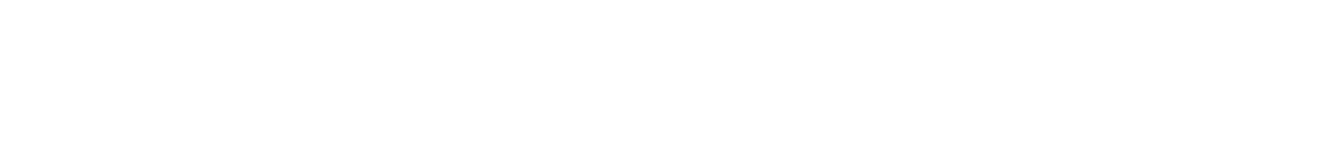
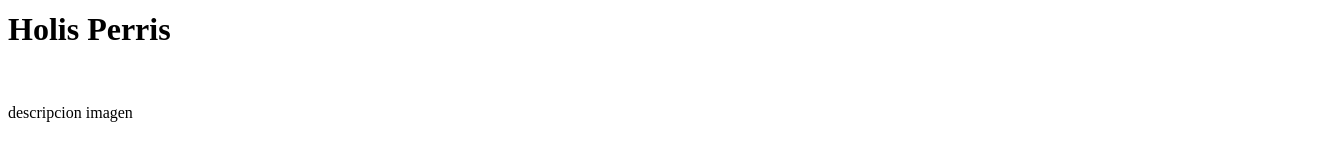
Before and after one commit to ulises1999/Pandeles-SakuraApp, a React (Vite) app: page / in a window 1280 px wide. Shown: the part 132-276 px from the top of the page, 1336 px wide, since content can reach past the window. Built offline with nearby package versions, Linux system fonts and the light colour scheme.

Commit message:
verificacion y testeo de componente Card

```diff
--- a/src/App.jsx
+++ b/src/App.jsx
@@ -1,9 +1,8 @@
 import { useState } from 'react'
-// import reactLogo from './assets/react.svg'
-// import viteLogo from '/vite.svg'
 import './App.css'
 import Navbar from './components/Navbar'
 import ItemListContainer from './components/ItemListContainer'
+import Cards from './components/Cards'
 
 
 function App() {
@@ -13,6 +12,7 @@ function App() {
     <div>
       <Navbar/>
       <ItemListContainer greeting='Holis Perris'/>
+      <Cards text='descripcion imagen'/>
     </div>
   )
 }
--- /dev/null
+++ b/src/components/Cards.jsx
@@ -0,0 +1,10 @@
+const Cards = (props) => {
+    return (
+        <div className="cardContainer">
+            <img src="" className="imagenCard" alt="" />
+            <p>{props.text}</p>
+        </div>
+    )
+}
+
+export default Cards
--- a/src/main.jsx
+++ b/src/main.jsx
@@ -1,6 +1,6 @@
 import { createRoot } from 'react-dom/client'
 import App from './App.jsx'
-import './index.css'
+// import './index.css'
 
 createRoot(document.getElementById('root')).render(
     <App />
```
